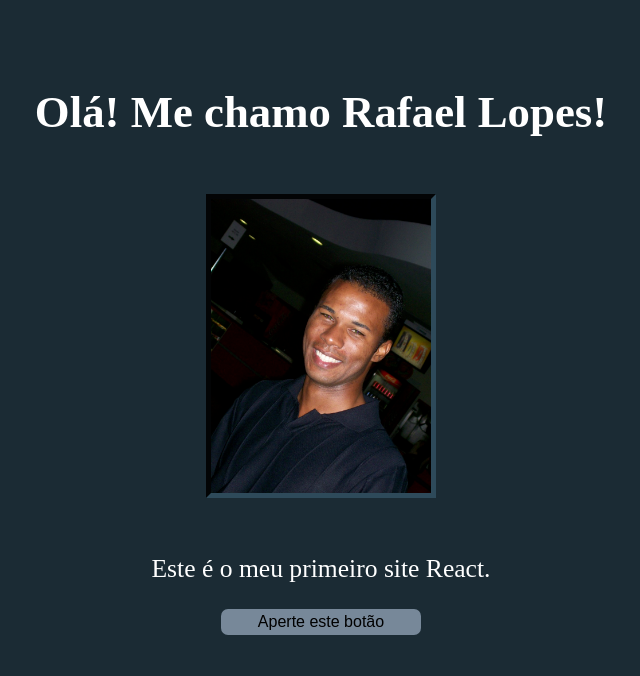
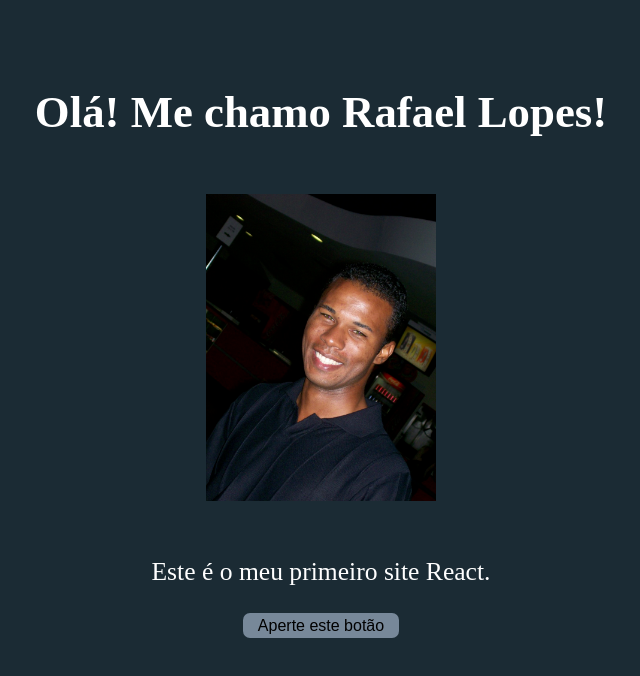
Before and after one commit to future4code/jemison-Rafael-Lopes, a React (Create React App) app in the folder modulo-3/intro-react/primeiro-react/: page / in a window 1280 px wide. Shown: the top 676 px of the page, without its empty margins (319-959 px from the left). Built offline with nearby package versions, Linux system fonts and the light colour scheme.

Commit message:
Resize image

```diff
--- a/modulo-3/intro-react/primeiro-react/src/App.css
+++ b/modulo-3/intro-react/primeiro-react/src/App.css
@@ -1,4 +1,3 @@
-
 .body {
   text-align: center;
   align-items: center;
@@ -8,7 +7,6 @@
 
 html {
   background-color: #1b2b34;
-  /* background-color: brown; */
 }
 
 h1 {
@@ -46,22 +44,32 @@ button {
   padding: 0 15px;
 }
 
-@media {
+@media screen and (min-device-width: 320px) and (max-device-width:480px) {
 
-  body {
-    text-align: center;
-    align-items: center;
-    font-family: system-ui, -apple-system, BlinkMacSystemFont, 'Segoe UI', Roboto, Oxygen, Ubuntu, Cantarell, 'Open Sans', 'Helvetica Neue', sans-serif;
-  }
+h1 {
+  font-size: 2.2rem;
+  margin-top: 9vh;
+}
 
   img {
-    min-width: 10rem;
-    border: 5px solid #2e4a5a;
+    width: 23vw;
+    scroll-behavior: hidden;
+    border: 1px solid #ffffff;
     border-style: inset;
     float: none;
   }
+
+  p{
+    font-size: 1.2rem;
+  }
+  button {
+    min-width: 200px;
+  }
+
+  button:hover {
+    font-size: 1.5rem;
+  }
+
 }
 
-button {
-  min-width: 200px;
-}
+@media screen and (min-device-width: 1200px) {}
```
